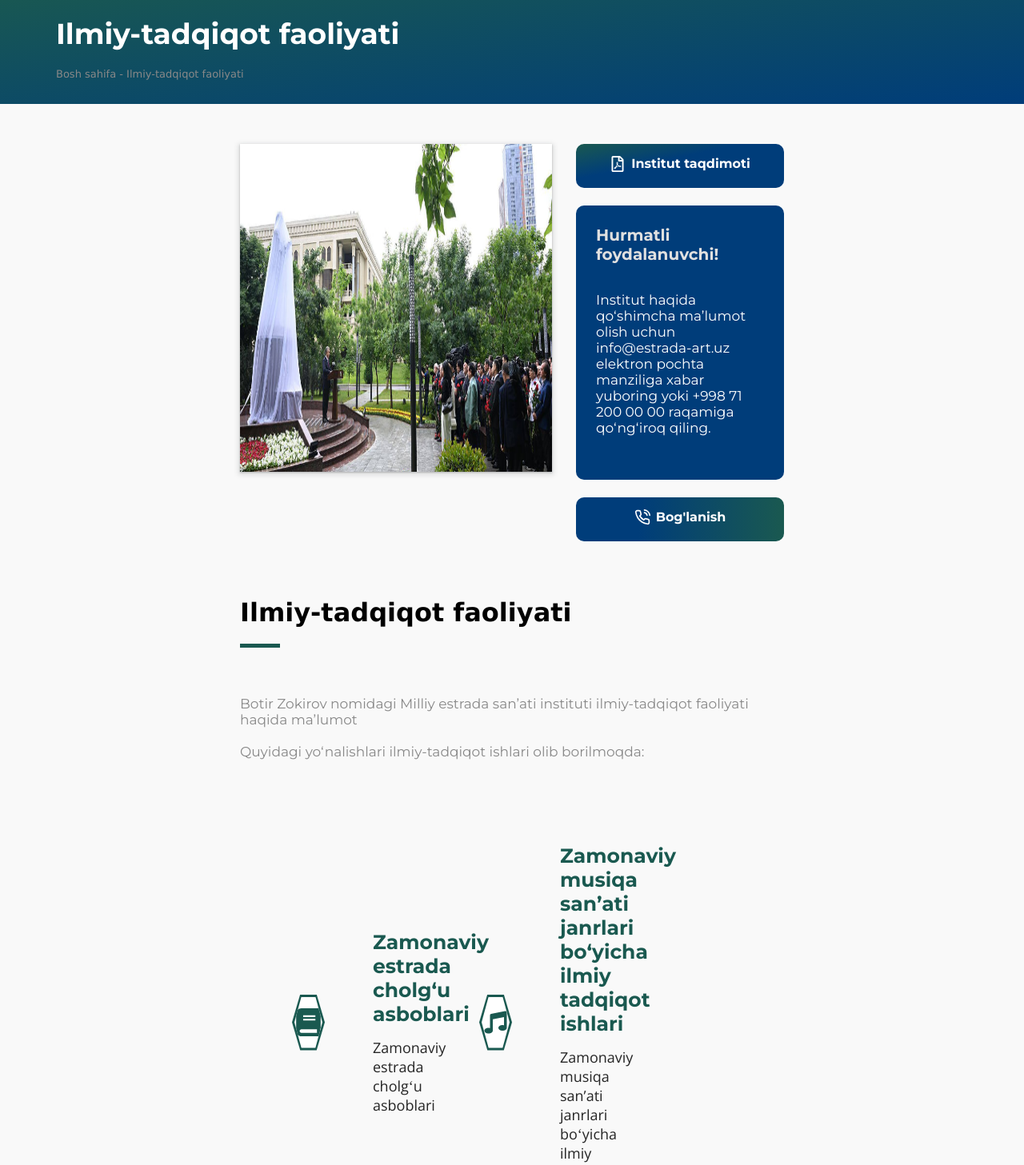
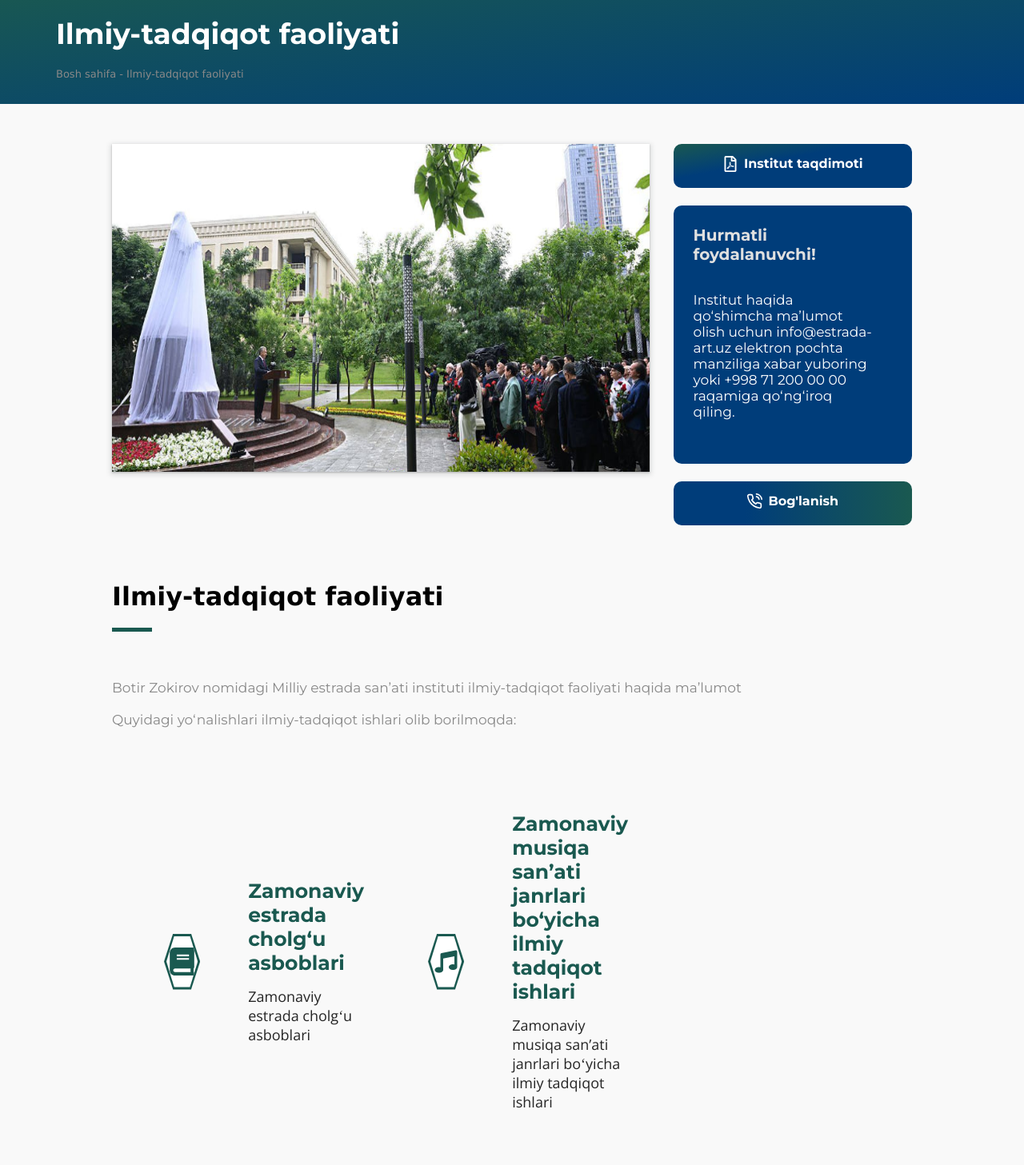
Before and after one commit to Islomov-Doniyorbek/institut, a React (Vite) app: page /Activity/Activity in a window 1280 px wide. Shown: the part 180-1637 px from the top of the page at 80% size. Built offline with nearby package versions, Linux system fonts and the light colour scheme.

Commit message:
update some files

```diff
--- a/src/Pages/Activity/Active.css
+++ b/src/Pages/Activity/Active.css
@@ -1,8 +1,8 @@
 .activ{width: auto; height: auto;  }
-.active_padd{padding: 50px 300px 100px ;}
+.active_padd{padding: 50px 140px 40px;}
 
 .active_box{display: flex; width: 100%;}
-.active_img{ height: 410px; width: 60%; box-shadow: rgba(60, 64, 67, 0.3) 0px 1px 2px 0px, rgba(60, 64, 67, 0.15) 0px 2px 6px 2px;}
+.active_img{ height: 410px; width: 90%; box-shadow: rgba(60, 64, 67, 0.3) 0px 1px 2px 0px, rgba(60, 64, 67, 0.15) 0px 2px 6px 2px;}
 .active_img img{height: 410px; width: 100%; }
 .active_text{ width: 40%; margin-left: 30px;}
 .active_top {
@@ -34,7 +34,7 @@ padding: 40px 0px 40px 70px;
 .active_bottom_text span{margin-bottom: 20px; font-size: 17px; color: #888888;  font-family: 'Montserrat'; }
 
 .active_bottom_box{display: flex; width: 100%; margin-top: 50px;}
-.active_col{width: 50%; display: flex; padding-right: 20px;}
+.active_col{width: 60%; display: flex; padding-right: 20px;}
 .active_text_col{ margin-left: 40px;}
 .active_text_col h2{font-size: 20px; }
 .active_text_col b{font-size: 13px; font-weight: 400; color: rgb(196, 196, 196) !important; }
--- a/src/layout.jsx
+++ b/src/layout.jsx
@@ -54,9 +54,9 @@ const Layout = () => {
         linkList: [
             [
                 {link:"Ilmiy tadqiqot faoliyati", path: '/Activity/Activity'},
-                {link:"Ilmiy kengashlar", path: '/Activity/Activity'},
-                {link:"Ilmiy jurnallar", path: '/Activity/Activity'},
-                {link:"Ilmiy loyihalar", path: '/Activity/Activity'},
+                {link:"Ilmiy kengashlar", path: '/Activity/ActiveCouncil'},
+                {link:"Ilmiy jurnallar", path: '/Activity/Article'},
+                {link:"Ilmiy loyihalar", path: '/Activity/Projects'},
             ]
             ]
         },
```
